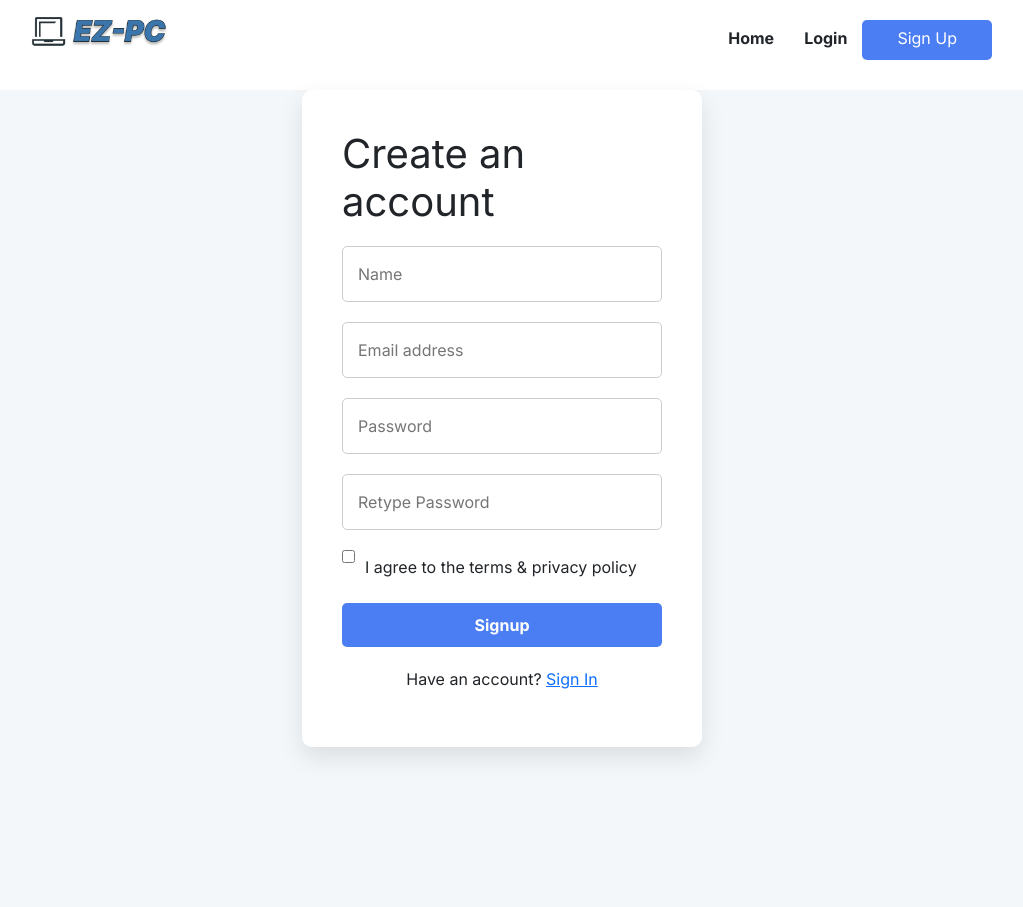
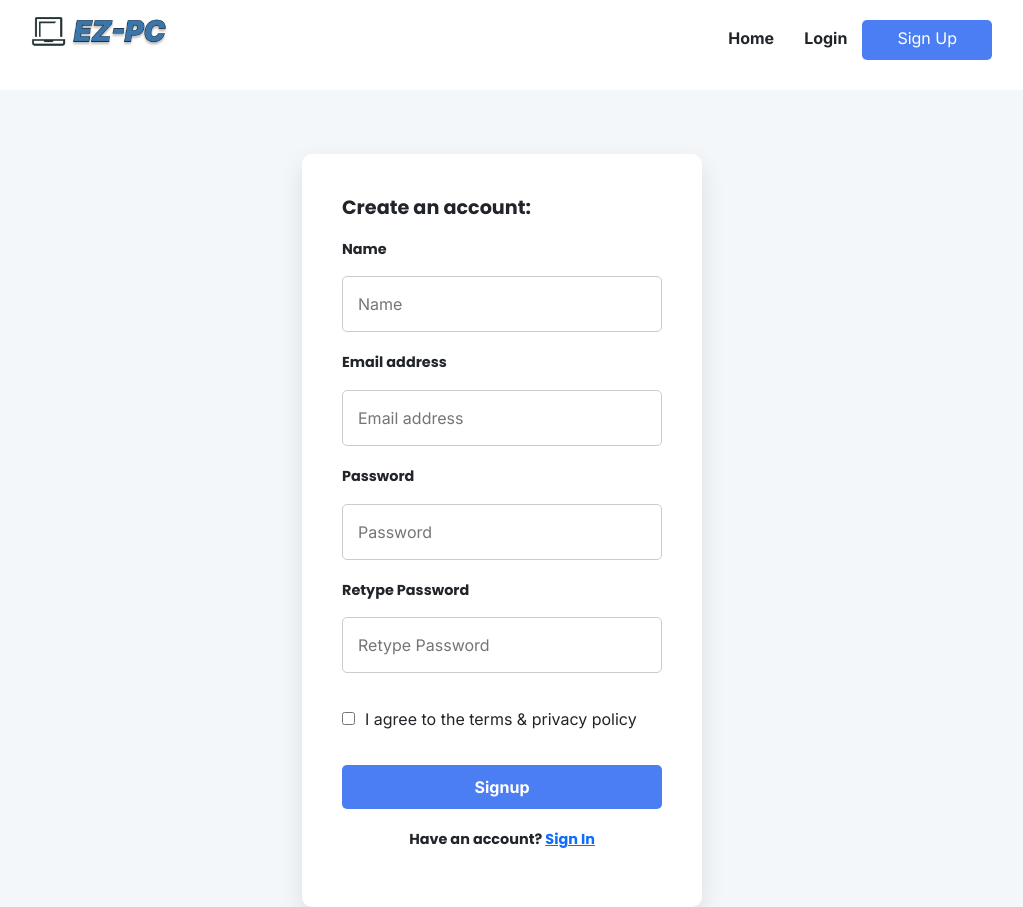
Before and after one commit to khoatran3005/EZ-PC, a React (Create React App) app in the folder front-end/: page /register in a window 1280 px wide. Shown: the whole page, without its empty margins (138-1161 px from the left). Before the commit the page ends 800 px from the top, so only its background shows below. Built offline with nearby package versions, Linux system fonts and the light colour scheme.

Commit message:
updated front-end

```diff
--- a/front-end/src/components/Auth/Register.js
+++ b/front-end/src/components/Auth/Register.js
@@ -55,13 +55,24 @@ const Register = () => {
         <>
             <main id="main-content">
                 <div id="signup-container">
-                    <h1>Create an account</h1>
+
+                    <p className="kind">Create an account:</p>
+
                     <form id="create-account-form" onSubmit={handleSubmit}>
+                    <p className="reg">Name</p>
                         <input type="text" id="name" placeholder="Name" value={name} onChange={handleNameChange} />
+
+                        <p className="reg">Email address</p>
+
                         <input type="email" id="email" placeholder="Email address" value={email} onChange={handleEmailChange} />
+
+                        <p className="reg">Password</p>
                         <input type="password" id="password" placeholder="Password" value={password} onChange={handlePasswordChange} />
+
+                        <p className="reg">Retype Password</p>
                         <input type="password" id="retype-password" placeholder="Retype Password" value={retypePassword} onChange={handleRetypePasswordChange} />
                         <div className="checkbox-container">
+
                             <input type="checkbox" id="terms" checked={termsAgreed} onChange={handleTermsChange} />
                             <label htmlFor="terms">I agree to the terms & privacy policy</label>
                         </div>
--- a/front-end/src/components/Auth/Register.scss
+++ b/front-end/src/components/Auth/Register.scss
@@ -50,6 +50,10 @@ nav {
     justify-content: center;
     align-items: center;
     min-height: 80vh;
+    margin-top: 5%;
+
+     /* Adjust the max-width value as needed */
+
     /* Adjust height based on your design */
     // background-image: url('background-image.png');
     // /* Add your background image */
@@ -101,8 +105,21 @@ nav {
 .signin-link {
     text-align: center;
     margin-top: 20px;
+    font-family: 'Poppins', sans-serif; /* Use Poppins font */
+    font-size: 0.9em;
 }
 
 .signin-link a {
     /* color: #4c; */
+
 }
+.reg {
+    font-family: 'Poppins', sans-serif; /* Use Poppins font */
+    font-size: 0.9em; /* Set the font size to 1.2 times the default size */
+  }
+
+#terms {
+    margin-top: 6%;
+
+    /* Your CSS styles for the element with ID "terms" */
+}
--- a/front-end/src/components/Header/Header.scss
+++ b/front-end/src/components/Header/Header.scss
@@ -12,6 +12,7 @@ nav {
     background-color: #ffffff;
     font-family: 'Inter', sans-serif;
     justify-content: space-between;
+
 }
 
 nav a {
--- a/front-end/src/components/Input/Info.js
+++ b/front-end/src/components/Input/Info.js
@@ -10,11 +10,23 @@ const Info = () => {
   const [hobby, setHobby] = useState('');
 
   const handleMinChange = (event) => {
-    setMinValue(parseInt(event.target.value));
+    const value = parseInt(event.target.value);
+    // Ensure minValue doesn't exceed maxValue
+    if (value <= maxValue) {
+      setMinValue(value);
+    } else {
+      setMinValue(maxValue);
+    }
   };
 
   const handleMaxChange = (event) => {
-    setMaxValue(parseInt(event.target.value));
+    const value = parseInt(event.target.value);
+    // Ensure maxValue doesn't go below minValue
+    if (value >= minValue) {
+      setMaxValue(value);
+    } else {
+      setMaxValue(minValue);
+    }
   };
 
   const handleStudentLevelChange = (event) => {
@@ -108,7 +120,8 @@ const Info = () => {
             </select>
             </div>
             <div id ="test">
-            <button type="submit">Submit</button> {/* Submit button */}
+            <button type="submit" class="btn btn-primary">Submit</button>
+
             </div>
           </div>
         </form>
@@ -117,6 +130,14 @@ const Info = () => {
         <div className= "infoimg">
            <img id="infoimg" src={infoimg} alt="illustration" />
          </div>
+
+        {/* <div className="infovideo">
+          <video id="infovideo" controls>
+            <source src={infovid} type="video/mp4" />
+            Your browser does not support the video tag.
+          </video>
+        </div> */}
+
        </div>
     </>
   );
```
Also changed, not shown: front-end/src/components/Input/Info.scss (+10 -0 lines), front-end/src/components/Home/Homepage.scss (line endings or trailing spaces), 1 other file (tests, documents, lock files or other folders).
